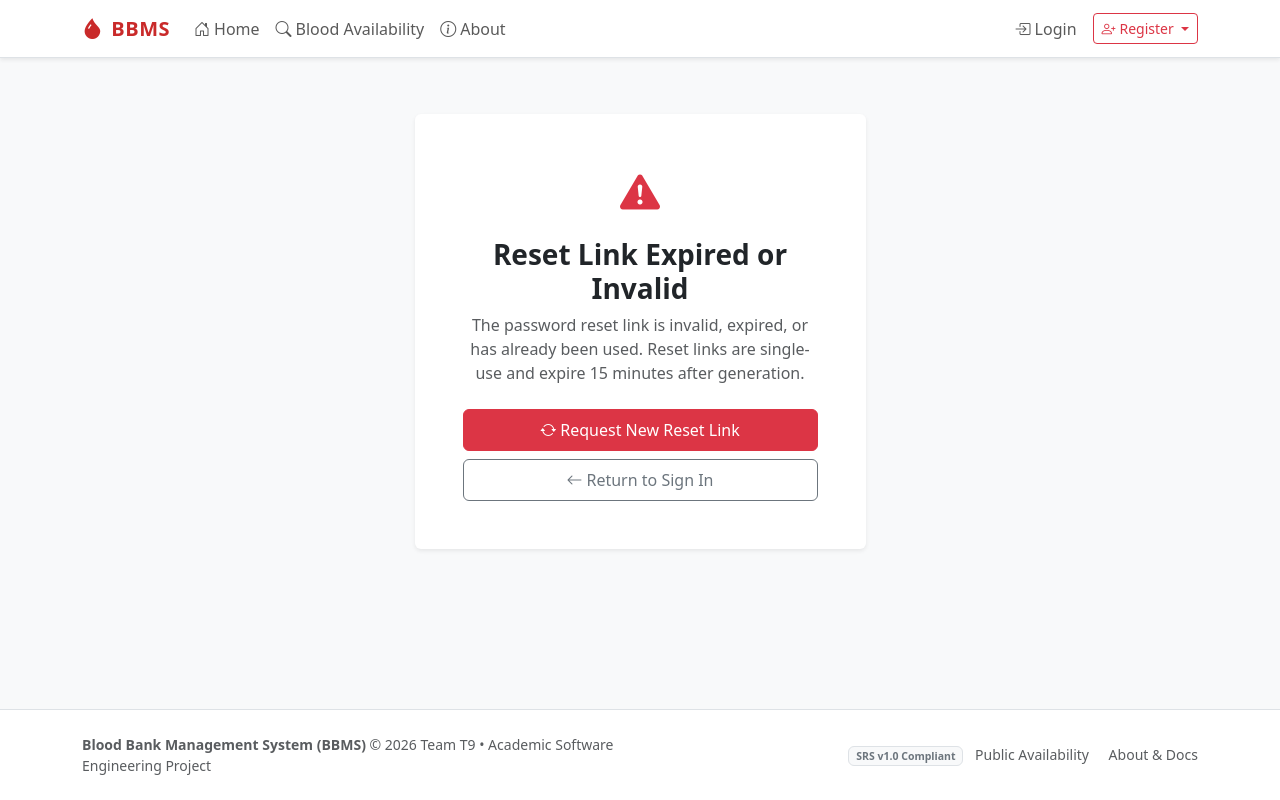
After one commit to SE-Blood-Bank-Management-System/Blood-Bank-Management-System, a Django app: page /accounts/reset/1/1/ in a window 1280 px wide. The commit adds this page. Run offline with Django 5.2, Linux system fonts and the light colour scheme; data comes from the database, SQL or seed files in the repository.

Commit message:
feat(auth): add time-limited password reset flow with environment-configured SMTP (Issue #45)
- Implement single-use time-limited reset tokens with 15-minute validity window (BBMS-F-005).
- Add password reset request, confirmation, and complete views and templates.
- Support environment-configured SMTP email delivery and generic enumeration-proof responses.
- Clear account lockout upon successful password reset completion.
- Add 'Forgot password?' recovery link to the sign-in screen.

```diff
--- a/accounts/urls.py
+++ b/accounts/urls.py
@@ -9,4 +9,9 @@ urlpatterns = [
     path('register/donor/', views.register_donor, name='register_donor'),
     path('register/hospital/', views.register_hospital, name='register_hospital'),
     path('profile/', views.profile, name='profile'),
+    # SRS BBMS-F-005 Password Reset endpoints
+    path('password-reset/', views.password_reset_request, name='password_reset'),
+    path('password-reset/done/', views.password_reset_done, name='password_reset_done'),
+    path('reset/<str:uidb64>/<str:token>/', views.password_reset_confirm, name='password_reset_confirm'),
+    path('reset/done/', views.password_reset_complete, name='password_reset_complete'),
 ]
--- a/accounts/views.py
+++ b/accounts/views.py
@@ -1,14 +1,31 @@
+import logging
+from django.conf import settings
 from django.contrib import messages
 from django.contrib.auth import login, logout
 from django.contrib.auth.decorators import login_required
+from django.contrib.auth.tokens import default_token_generator
+from django.core.mail import send_mail
 from django.db import IntegrityError
 from django.shortcuts import redirect, render
-from django.utils.http import url_has_allowed_host_and_scheme
+from django.template.loader import render_to_string
+from django.urls import reverse
+from django.utils.encoding import force_bytes, force_str
+from django.utils.http import url_has_allowed_host_and_scheme, urlsafe_base64_decode, urlsafe_base64_encode
 from django.views.decorators.cache import never_cache
 from django.views.decorators.http import require_http_methods, require_POST
+from core.audit import record_security_event
 from donors.services import donation_summary
-from .forms import DonorRegistrationForm, HospitalRegistrationForm, LoginForm, UserProfileUpdateForm
-from .models import User
+from .forms import (
+    DonorRegistrationForm,
+    HospitalRegistrationForm,
+    LoginForm,
+    PasswordResetRequestForm,
+    SetNewPasswordForm,
+    UserProfileUpdateForm,
+)
+from .models import LoginSecurityState, User
+
+logger = logging.getLogger('bbms.security')
 
 
 @never_cache
@@ -161,3 +178,139 @@ def profile(request):
         'user': request.user,
         'form': form
     })
+
+
+@never_cache
+@require_http_methods(['GET', 'POST'])
+def password_reset_request(request):
+    """
+    Initiates a secure password reset request (SRS BBMS-F-005).
+    Delivers a single-use time-limited reset token via environment-configured SMTP.
+    Always displays a generic response to prevent user enumeration attacks.
+    """
+    if request.user.is_authenticated:
+        return redirect('core:home')
+
+    if request.method == 'POST':
+        form = PasswordResetRequestForm(request.POST)
+        if form.is_valid():
+            email = form.cleaned_data['email']
+            user = User.objects.filter(email__iexact=email, is_active=True).first()
+            if user:
+                token = default_token_generator.make_token(user)
+                uidb64 = urlsafe_base64_encode(force_bytes(user.pk))
+                reset_url = request.build_absolute_uri(
+                    reverse('accounts:password_reset_confirm', kwargs={'uidb64': uidb64, 'token': token})
+                )
+                context = {
+                    'user': user,
+                    'reset_url': reset_url,
+                    'timeout_minutes': settings.PASSWORD_RESET_TIMEOUT // 60,
+                }
+                text_message = render_to_string('accounts/email/password_reset_email.txt', context)
+                html_message = render_to_string('accounts/email/password_reset_email.html', context)
+                try:
+                    send_mail(
+                        subject='BBMS - Password Reset Instructions',
+                        message=text_message,
+                        from_email=settings.DEFAULT_FROM_EMAIL,
+                        recipient_list=[user.email],
+                        html_message=html_message,
+                        fail_silently=False,
+                    )
+                except Exception as exc:
+                    logger.error("Failed to deliver password reset email: %s", exc)
+
+                record_security_event(
+                    action='password_reset_request',
+                    request=request,
+                    actor=user,
+                    actor_label=user.username,
+                    target_type='account',
+                    target_id=str(user.pk),
+                    details={'email': user.email},
+                    severity='INFO',
+                )
+            else:
+                record_security_event(
+                    action='password_reset_request_unknown',
+                    request=request,
+                    actor_label=email,
+                    target_type='account',
+                    details={'requested_email': email},
+                    severity='INFO',
+                )
+
+            # Generic redirection regardless of whether user exists
+            return redirect('accounts:password_reset_done')
+    else:
+        form = PasswordResetRequestForm()
+
+    return render(request, 'accounts/password_reset_request.html', {'form': form})
+
+
+def password_reset_done(request):
+    """
+    Generic confirmation screen after requesting a password reset (SRS BBMS-F-005).
+    """
+    return render(request, 'accounts/password_reset_done.html')
+
+
+@never_cache
+@require_http_methods(['GET', 'POST'])
+def password_reset_confirm(request, uidb64, token):
+    """
+    Validates single-use, time-limited reset token and allows setting a new password (SRS BBMS-F-005).
+    Clears any active account lockout on successful completion.
+    """
+    try:
+        uid = force_str(urlsafe_base64_decode(uidb64))
+        user = User.objects.get(pk=uid, is_active=True)
+    except (TypeError, ValueError, OverflowError, User.DoesNotExist):
+        user = None
+
+    validlink = (user is not None) and default_token_generator.check_token(user, token)
+
+    if not validlink:
+        record_security_event(
+            action='password_reset_invalid_token',
+            request=request,
+            actor=user,
+            actor_label=user.username if user else 'unknown',
+            target_type='account',
+            target_id=str(user.pk) if user else '',
+            severity='WARNING',
+        )
+        return render(request, 'accounts/password_reset_confirm.html', {'validlink': False})
+
+    if request.method == 'POST':
+        form = SetNewPasswordForm(user, request.POST)
+        if form.is_valid():
+            form.save()
+            # Clear lockout state so user can immediately sign in
+            LoginSecurityState.objects.filter(user=user).update(
+                failed_attempts=0,
+                lockout_until=None
+            )
+            record_security_event(
+                action='password_reset_success',
+                request=request,
+                actor=user,
+                actor_label=user.username,
+                target_type='account',
+                target_id=str(user.pk),
+                severity='INFO',
+            )
+            messages.success(request, 'Your password has been reset successfully. Please sign in.')
+            return redirect('accounts:password_reset_complete')
+    else:
+        form = SetNewPasswordForm(user)
+
+    return render(request, 'accounts/password_reset_confirm.html', {'form': form, 'validlink': True})
+
+
+def password_reset_complete(request):
+    """
+    Success confirmation screen after resetting password (SRS BBMS-F-005).
+    """
+    return render(request, 'accounts/password_reset_complete.html')
--- /dev/null
+++ b/templates/accounts/password_reset_confirm.html
@@ -0,0 +1,76 @@
+{% extends 'base.html' %}
+
+{% block title %}Set New Password - BBMS{% endblock %}
+
+{% block content %}
+<div class="container">
+  <div class="row justify-content-center">
+    <div class="col-md-6 col-lg-5">
+      <div class="card shadow-sm border-0 mt-3">
+        <div class="card-body p-4 p-md-5">
+          {% if validlink %}
+            <div class="text-center mb-4">
+              <span class="text-danger fs-1"><i class="bi bi-key-fill"></i></span>
+              <h3 class="fw-bold mt-2">Set New Password</h3>
+              <p class="text-muted small">Choose a strong, unique password for your BBMS account.</p>
+            </div>
+
+            <form method="post" novalidate>
+              {% csrf_token %}
+
+              {% if form.non_field_errors %}
+                <div class="alert alert-danger" role="alert">{{ form.non_field_errors }}</div>
+              {% endif %}
+
+              <div class="mb-3">
+                <label for="id_new_password1" class="form-label fw-semibold">New password</label>
+                <div class="input-group">
+                  <span class="input-group-text"><i class="bi bi-lock"></i></span>
+                  {{ form.new_password1 }}
+                </div>
+                {% if form.new_password1.errors %}
+                  <div class="text-danger small mt-1">{{ form.new_password1.errors }}</div>
+                {% endif %}
+              </div>
+
+              <div class="mb-4">
+                <label for="id_new_password2" class="form-label fw-semibold">Confirm new password</label>
+                <div class="input-group">
+                  <span class="input-group-text"><i class="bi bi-lock-fill"></i></span>
+                  {{ form.new_password2 }}
+                </div>
+                {% if form.new_password2.errors %}
+                  <div class="text-danger small mt-1">{{ form.new_password2.errors }}</div>
+                {% endif %}
+              </div>
+
+              <button type="submit" class="btn btn-danger w-100 py-2 fw-semibold">
+                <i class="bi bi-check-circle me-1"></i>Save New Password
+              </button>
+            </form>
+          {% else %}
+            <div class="text-center">
+              <div class="text-danger fs-1 mb-3">
+                <i class="bi bi-exclamation-triangle-fill"></i>
+              </div>
+              <h3 class="fw-bold mb-2">Reset Link Expired or Invalid</h3>
+              <p class="text-muted">
+                The password reset link is invalid, expired, or has already been used.
+                Reset links are single-use and expire 15 minutes after generation.
+              </p>
+              <div class="d-grid gap-2 mt-4">
+                <a href="{% url 'accounts:password_reset' %}" class="btn btn-danger py-2">
+                  <i class="bi bi-arrow-repeat me-1"></i>Request New Reset Link
+                </a>
+                <a href="{% url 'accounts:login' %}" class="btn btn-outline-secondary py-2">
+                  <i class="bi bi-arrow-left me-1"></i>Return to Sign In
+                </a>
+              </div>
+            </div>
+          {% endif %}
+        </div>
+      </div>
+    </div>
+  </div>
+</div>
+{% endblock %}
```
Also changed, not shown: accounts/forms.py (+69 -0 lines), bbms/settings.py (+18 -0 lines), templates/accounts/email/password_reset_email.html (added, +29 -0 lines), templates/accounts/email/password_reset_email.txt (added, +13 -0 lines), templates/accounts/login.html (+6 -1 lines), templates/accounts/password_reset_complete.html (added, +26 -0 lines), templates/accounts/password_reset_done.html (added, +33 -0 lines), templates/accounts/password_reset_request.html (added, +52 -0 lines).
